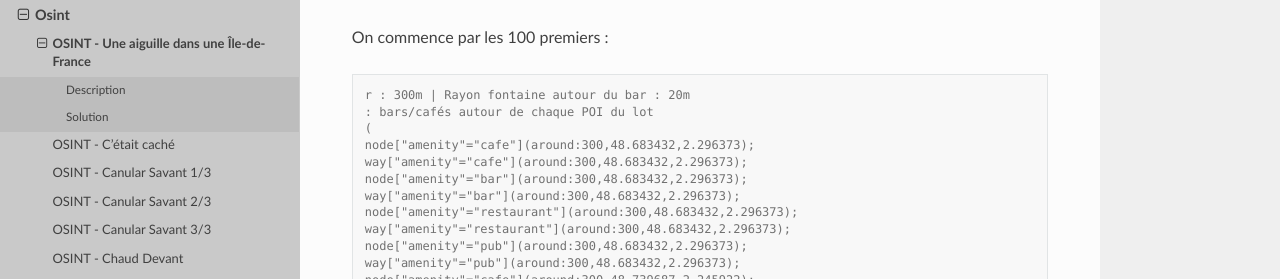
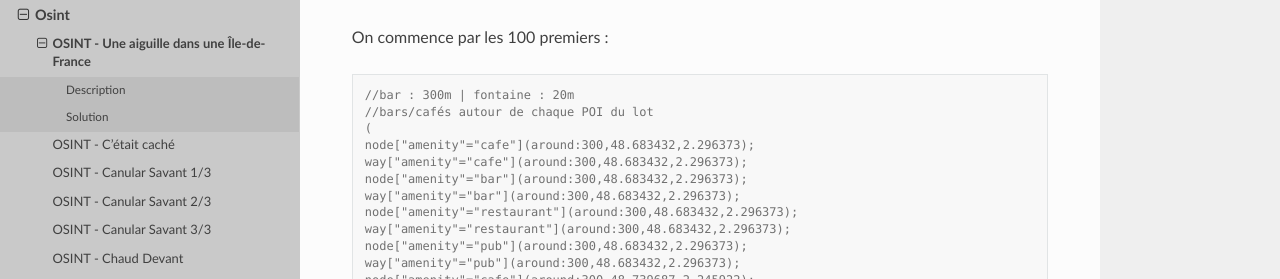
Before and after one commit to Kubo-Security/Kubo-Security.github.io, a Sphinx documentation site: the page built from doc/ctf/404ctf-2026/aiguille.rst, in a window 1280 px wide and 900 px high, scrolled down 410 px. Shown: the part 172-451 px from the top of the window. Built offline with Sphinx 7.4.7 and the Read the Docs theme 3.1.0, drawn with Linux system fonts in a browser that asks for light colours; pages that are not in the unit, such as notebooks, are missing from menus.

Commit message:
Correction commentaire script

```diff
--- a/doc/ctf/404ctf-2026/aiguille.rst
+++ b/doc/ctf/404ctf-2026/aiguille.rst
@@ -18,8 +18,8 @@ On commence par les 100 premiers :
 
 .. code-block:: console
 
-    r : 300m | Rayon fontaine autour du bar : 20m
-    : bars/cafés autour de chaque POI du lot
+    //bar : 300m | fontaine : 20m
+    //bars/cafés autour de chaque POI du lot
     (
     node["amenity"="cafe"](around:300,48.683432,2.296373);
     way["amenity"="cafe"](around:300,48.683432,2.296373);
```
